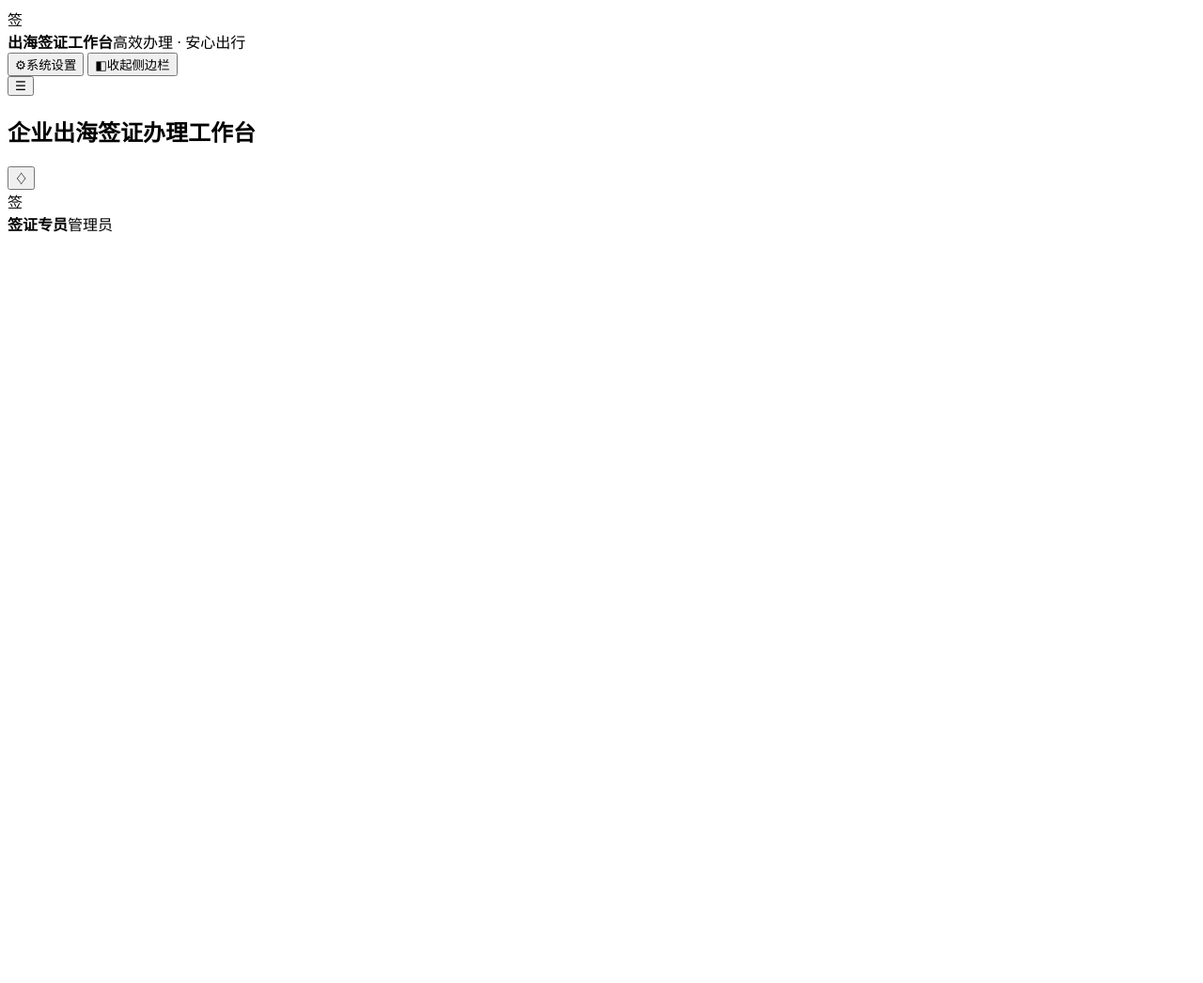
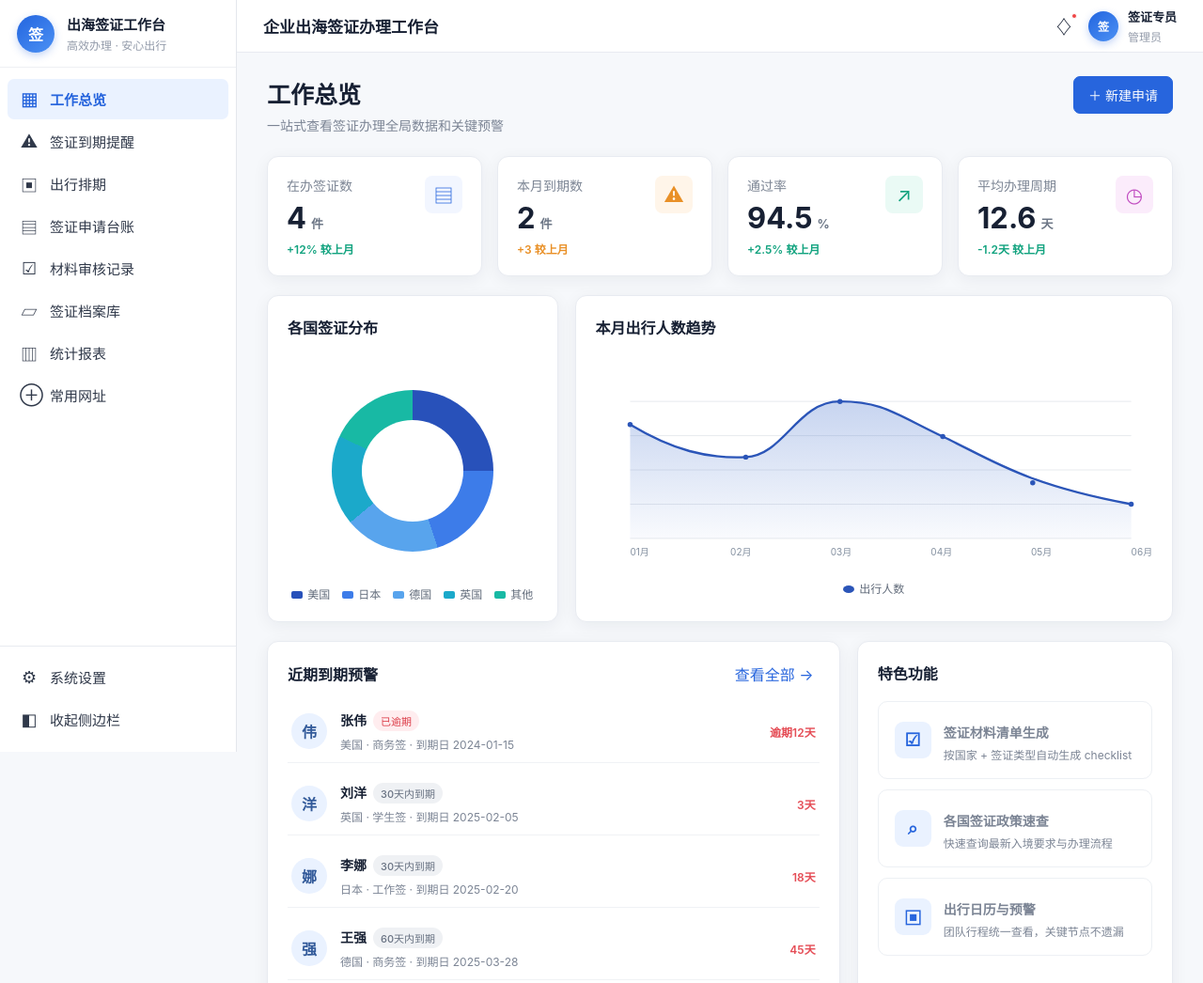
Before and after one commit to RennnoGit/VISA-BI, a website: page public/index.html in a window 1280 px wide. Shown: the top 1046 px of the page at 94% size. Before the commit the page ends 800 px from the top, so only its background shows below. Drawn offline with Linux system fonts and the light colour scheme; the site is published under a folder, as on GitHub Pages, so addresses that start at the root find nothing.

Commit message:
Deploy dashboard under visa path

```diff
--- a/public/index.html
+++ b/public/index.html
@@ -5,7 +5,7 @@
   <meta name="viewport" content="width=device-width, initial-scale=1.0" />
   <meta name="theme-color" content="#2563eb" />
   <title>出海签证工作台</title>
-  <link rel="stylesheet" href="/styles.css" />
+  <link rel="stylesheet" href="./styles.css" />
 </head>
 <body>
   <div class="app-shell">
@@ -34,6 +34,6 @@
   </div>
   <div id="toast" class="toast"></div>
   <div id="modalRoot"></div>
-  <script src="/app.js"></script>
+  <script src="./app.js"></script>
 </body>
 </html>
```
